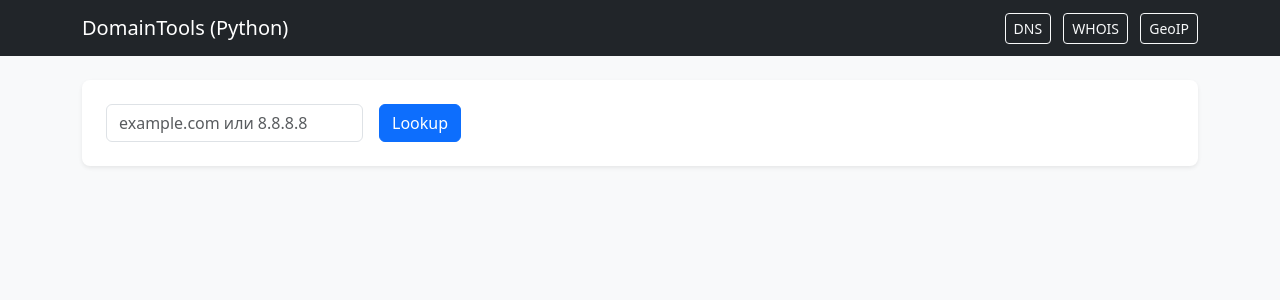
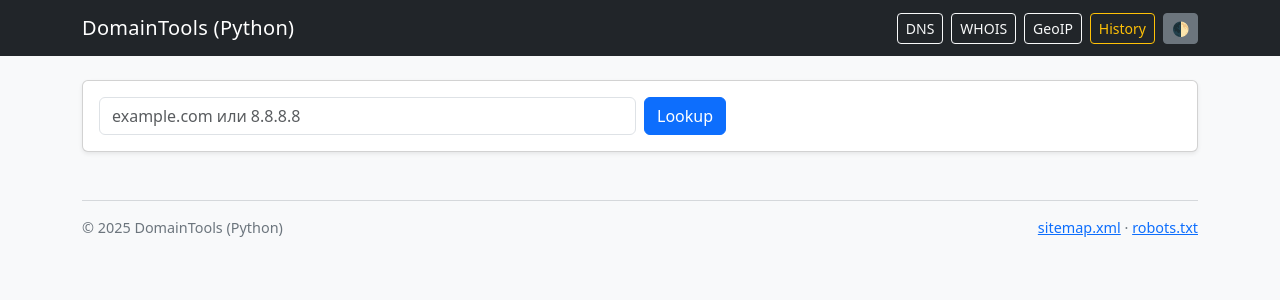
Before and after one commit to A-Krivoshen/domaintools, a Flask app: page /whois in a window 1280 px wide. Shown: the top 300 px of the page. Run offline with Flask 3, Linux system fonts and the light colour scheme.

Commit message:
feat: Redis history, pretty UI, sitemap/robots, favicon; nginx vhost with SSL; fixes

```diff
--- a/app.py
+++ b/app.py
@@ -2,22 +2,37 @@
 import os
 import re
 import socket
+import json
+import hashlib
+import time
 import logging
-from typing import Optional, Dict, List
+from datetime import datetime
+from typing import Optional, Dict, List, Tuple
 
-from flask import Flask, render_template, request, jsonify
-from flask_babel import Babel, gettext as _, get_locale as babel_get_locale
-from flask_caching import Cache
-
+import redis
 import whois
 import dns.resolver
 import dns.exception
 from ipwhois import IPWhois
 from geopy.geocoders import Nominatim
 
-# ----------------------
+from flask import (
+    Flask,
+    render_template,
+    request,
+    jsonify,
+    url_for,
+    abort,
+    Response,
+    send_from_directory,
+)
+from flask_babel import Babel, gettext as _, get_locale as babel_get_locale
+from flask_caching import Cache
+
+
+# -------------------------------------------------
 # App & config
-# ----------------------
+# -------------------------------------------------
 app = Flask(__name__, template_folder="templates", static_folder="static")
 app.config.update(
     SECRET_KEY=os.environ.get("SECRET_KEY", "dev-secret"),
@@ -30,6 +45,13 @@ app.config.update(
     CACHE_TYPE="SimpleCache",
     CACHE_DEFAULT_TIMEOUT=120,
 )
+
+# Redis (DB=3 по умолчанию)
+app.config.setdefault("REDIS_URL", os.getenv("REDIS_URL", "redis://127.0.0.1:6379/3"))
+r = redis.from_url(app.config["REDIS_URL"], decode_responses=True)
+HIST_NS = "dt:history"          # dt:history:{kind}:{id}
+HIST_ZSET = "dt:history:index"  # zset с "kind:id" (score=ts)
+HIST_LIMIT = 5000               # ограничение по количеству записей
 
 cache = Cache(app)
 
@@ -47,31 +69,57 @@ def _locale_selector():
 
 babel.init_app(app, locale_selector=_locale_selector)
 
-# Сделаем функцию доступной в Jinja: {{ get_locale() }}
+
+# Сделаем функции/фильтры доступными в Jinja
 @app.context_processor
 def jinja_globals():
     return {"get_locale": lambda: str(babel_get_locale())}
 
-# ----------------------
+@app.template_filter("prettyjson")
+def prettyjson(obj):
+    try:
+        return json.dumps(obj, ensure_ascii=False, indent=2)
+    except Exception:
+        return str(obj)
+@app.template_filter("enumerate")
+def jinja_enumerate(seq):
+    try:
+        # вернём список пар (value, index), чтобы в шаблоне работало: {% for v,i in ... %}
+        return [(v, i) for i, v in enumerate(list(seq))]
+    except Exception:
+        return []
+
+def country_flag(cc: str) -> str:
+    """FR -> 🇫🇷 (если код корректный)."""
+    if not cc or len(cc) != 2 or not cc.isalpha():
+        return ""
+    base = 127397
+    return "".join(chr(ord(c.upper()) + base) for c in cc)
+
+@app.context_processor
+def jinja_more_globals():
+    return {"country_flag": country_flag}
+
+
+# -------------------------------------------------
 # Logging
-# ----------------------
+# -------------------------------------------------
 handler = logging.StreamHandler()
 handler.setLevel(logging.INFO)
 app.logger.setLevel(logging.INFO)
 app.logger.addHandler(handler)
 
-# ----------------------
+
+# -------------------------------------------------
 # Helpers
-# ----------------------
+# -------------------------------------------------
 DOMAIN_RE = re.compile(
     r"^(?=.{1,253}$)(?!-)([a-zA-Z0-9-]{1,63}(?<!-)\.)+[A-Za-z]{2,63}$"
 )
 
-
 def validate_domain(domain: str) -> None:
     if not DOMAIN_RE.match(domain):
         raise ValueError(_("Invalid domain name."))
-
 
 def resolve_records(domain: str, qtype: str, timeout: float = 3.0) -> List[str]:
     resolver = dns.resolver.Resolver()
@@ -79,24 +127,111 @@ def resolve_records(domain: str, qtype: str, timeout: float = 3.0) -> List[str]:
     answers = resolver.resolve(domain, qtype)
     return [r.to_text() for r in answers]
 
+def make_id(kind: str, query: str) -> str:
+    payload = f"{kind}:{(query or '').strip().lower()}"
+    return hashlib.sha1(payload.encode("utf-8")).hexdigest()[:16]
 
-# ----------------------
+def save_history(kind: str, query: str, result: dict) -> str:
+    """Сохранить снэпшот в Redis и вернуть стабильный id."""
+    hid = make_id(kind, query)
+    key = f"{HIST_NS}:{kind}:{hid}"
+    ts = int(time.time())
+
+    if not r.exists(key):
+        doc = {"id": hid, "kind": kind, "query": query, "result": result, "ts": ts}
+        r.hset(key, mapping={"json": json.dumps(doc, ensure_ascii=False)})
+        r.zadd(HIST_ZSET, {f"{kind}:{hid}": ts})
+
+        # безопасный трим
+        try:
+            total = r.zcard(HIST_ZSET) or 0
+            if total > HIST_LIMIT:
+                cut = total - HIST_LIMIT
+                r.zremrangebyrank(HIST_ZSET, 0, cut - 1)
+        except Exception:
+            app.logger.exception("Failed to trim history zset")
+
+        app.logger.info("Saved history %s:%s (query=%s)", kind, hid, query)
+
+    return hid
+
+def load_history(kind: str, hid: str) -> Optional[dict]:
+    key = f"{HIST_NS}:{kind}:{hid}"
+    raw = r.hget(key, "json")
+    return json.loads(raw) if raw else None
+
+def _split_kind_id(s: str) -> Optional[Tuple[str, str]]:
+    if ":" not in s:
+        return None
+    k, i = s.split(":", 1)
+    if not k or not i:
+        return None
+    return k, i
+
+
+# -------------------------------------------------
 # Routes
-# ----------------------
-@app.route("/health")
+# -------------------------------------------------
+@app.get("/health")
 def health():
     return jsonify(status="ok"), 200
 
+@app.get("/favicon.ico")
+def favicon():
+    return send_from_directory(
+        os.path.join(app.root_path, "static"),
+        "favicon.ico",
+        mimetype="image/x-icon",
+    )
+
+@app.get("/robots.txt")
+def robots():
+    lines = [
+        "User-agent: *",
+        "Allow: /",
+        f"Sitemap: {url_for('sitemap', _external=True)}",
+        "",
+    ]
+    return Response("\n".join(lines), mimetype="text/plain")
+
+@app.get("/sitemap.xml")
+def sitemap():
+    # главные страницы
+    base_urls = [
+        url_for("index", _external=True),
+        request.url_root.rstrip("/") + "/dns",
+        request.url_root.rstrip("/") + "/whois",
+        request.url_root.rstrip("/") + "/geo",
+        request.url_root.rstrip("/") + "/history",
+    ]
+    # возьмём последние 200 ссылок истории
+    keys = r.zrevrange(HIST_ZSET, 0, 199)
+    hist_urls = []
+    for s in keys:
+        pair = _split_kind_id(s)
+        if not pair:
+            continue
+        kind, hid = pair
+        hist_urls.append(url_for("history_view", kind=kind, hid=hid, _external=True))
+
+    xml = ['<?xml version="1.0" encoding="UTF-8"?>',
+           '<urlset xmlns="http://www.sitemaps.org/schemas/sitemap/0.9">']
+    for u in base_urls + hist_urls:
+        xml.append(f"<url><loc>{u}</loc></url>")
+    xml.append("</urlset>")
+    return Response("\n".join(xml), mimetype="application/xml")
 
 @app.route("/")
 def index():
     return render_template("index.html")
 
-
+# ---------- DNS ----------
 @app.route("/dns", methods=["GET", "POST"])
 def dns_lookup():
     result: Optional[Dict[str, List[str]]] = None
     error: Optional[str] = None
+    domain = None
+    permalink = None
 
     if request.method == "POST":
         domain = (request.form.get("domain") or "").strip().lower()
@@ -109,6 +244,9 @@ def dns_lookup():
                     result[qtype] = resolve_records(domain, qtype)
                 except (dns.resolver.NoAnswer, dns.resolver.NXDOMAIN, dns.resolver.NoNameservers):
                     result[qtype] = []
+            # история
+            hid = save_history("dns", domain, result)
+            permalink = url_for("history_view", kind="dns", hid=hid, _external=True)
         except ValueError as ve:
             error = str(ve)
         except dns.exception.DNSException as de:
@@ -117,13 +255,15 @@ def dns_lookup():
             app.logger.exception("Unexpected DNS error")
             error = _("Unexpected error during DNS lookup.")
 
-    return render_template("dns.html", result=result, error=error)
+    return render_template("dns.html", result=result, error=error, query=domain, permalink=permalink)
 
-
+# ---------- WHOIS ----------
 @app.route("/whois", methods=["GET", "POST"])
 def whois_lookup():
     data: Optional[Dict] = None
     error: Optional[str] = None
+    query = None
+    permalink = None
 
     if request.method == "POST":
         query = (request.form.get("query") or "").strip()
@@ -152,19 +292,25 @@ def whois_lookup():
                     for k, v in w.__dict__.items()
                     if not k.startswith("_")
                 }
+
+            hid = save_history("whois", query, data)
+            permalink = url_for("history_view", kind="whois", hid=hid, _external=True)
+
         except ValueError as ve:
             error = str(ve)
         except Exception:
             app.logger.exception("WHOIS error")
             error = _("Unexpected error during WHOIS lookup.")
 
-    return render_template("whois.html", result=data, error=error)
+    return render_template("whois.html", result=data, error=error, query=query, permalink=permalink)
 
-
+# ---------- GEO ----------
 @app.route("/geo", methods=["GET", "POST"])
 def geo_lookup():
     result: Optional[Dict] = None
     error: Optional[str] = None
+    query = None
+    permalink = None
 
     if request.method == "POST":
         query = (request.form.get("query") or "").strip()
@@ -197,22 +343,67 @@ def geo_lookup():
                 "country_code": country_code,
                 "country_name": country_name,
             }
+
+            hid = save_history("geo", query, result)
+            permalink = url_for("history_view", kind="geo", hid=hid, _external=True)
+
         except socket.gaierror:
             error = _("Invalid IP or domain.")
         except Exception:
             app.logger.exception("GeoIP error")
             error = _("An error occurred during GeoIP lookup.")
 
-    return render_template("geo.html", result=result, error=error)
+    return render_template("geo.html", result=result, error=error, query=query, permalink=permalink)
+
+# ---------- История ----------
+@app.get("/history")
+def history_list():
+    keys = r.zrevrange(HIST_ZSET, 0, 49)  # последние 50
+    items = []
+    for s in keys:
+        pair = _split_kind_id(s)
+        if not pair:
+            continue
+        kind, hid = pair
+        doc = load_history(kind, hid)
+        if not doc:
+            continue
+        items.append(
+            {
+                "kind": kind,
+                "id": hid,
+                "query": doc.get("query"),
+                "ts": datetime.utcfromtimestamp(doc.get("ts", 0)).strftime("%Y-%m-%d %H:%M:%S UTC"),
+                "url": url_for("history_view", kind=kind, hid=hid),
+            }
+        )
+    return render_template("history.html", items=items)
+
+@app.get("/h/<kind>/<hid>")
+def history_view(kind: str, hid: str):
+    if kind not in {"dns", "whois", "geo"}:
+        abort(404)
+    doc = load_history(kind, hid)
+    if not doc:
+        abort(404)
+    q = doc.get("query")
+    res = doc.get("result")
+    permalink = request.url
+    if kind == "dns":
+        return render_template("dns.html", result=res, error=None, query=q, permalink=permalink)
+    if kind == "whois":
+        return render_template("whois.html", result=res, error=None, query=q, permalink=permalink)
+    if kind == "geo":
+        return render_template("geo.html", result=res, error=None, query=q, permalink=permalink)
+    abort(404)
 
 
-# ----------------------
+# -------------------------------------------------
 # Error handlers
-# ----------------------
+# -------------------------------------------------
 @app.errorhandler(404)
 def not_found(e):
     return render_template("errors/404.html"), 404
-
 
 @app.errorhandler(500)
 def server_error(e):
@@ -220,8 +411,8 @@ def server_error(e):
     return render_template("errors/500.html"), 500
 
 
-# ----------------------
+# -------------------------------------------------
 # Dev entry
-# ----------------------
+# -------------------------------------------------
 if __name__ == "__main__":
     app.run(host="127.0.0.1", port=8000, debug=True)
--- a/requirements.txt
+++ b/requirements.txt
@@ -27,3 +27,4 @@ six==1.17.0
 urllib3==2.5.0
 Werkzeug==3.1.3
 WTForms==3.2.1
+redis==5.0.7
--- /dev/null
+++ b/static/app.css
@@ -0,0 +1,15 @@
+/* static/app.css */
+:root { --card-radius: 1rem; }
+.card-soft { border: 0; border-radius: var(--card-radius); box-shadow: 0 8px 30px rgba(0,0,0,.07); }
+code, pre { font-family: ui-monospace, SFMono-Regular, Menlo, Consolas, "Liberation Mono", monospace; }
+pre { background: #0d1117; color:#e6edf3; padding:1rem; border-radius:.75rem; overflow:auto; }
+.badge-pill { border-radius: 999px; padding:.35rem .6rem; font-weight:600; }
+.result-header { display:flex; align-items:center; gap:.5rem; }
+.permalink { font-size:.9rem; }
+.list-group-item-action .text-muted { font-size:.85rem; }
+.navbar-brand { letter-spacing:.3px; }
+.footer { color:#6c757d; font-size:.9rem; margin:3rem 0 1rem; }
+.code-badge{display:inline-block;padding:.25rem .5rem;border-radius:.5rem;background:#111;color:#eee;font-family:ui-monospace,SFMono-Regular,Menlo,Monaco,Consolas,monospace;font-size:.85rem;margin:.15rem  .25rem .15rem 0}
+.table-sm td,.table-sm th{padding:.4rem .5rem}
+pre.code{background:#0b0f14;color:#e6edf3;border-radius:.5rem;padding:1rem;overflow:auto}
+.muted{color:#6c757d}
--- /dev/null
+++ b/static/app.js
@@ -0,0 +1,29 @@
+// static/app.js
+(function () {
+  // theme toggle
+  const btn = document.querySelector('[data-theme-toggle]');
+  const stored = localStorage.getItem('theme') || 'light';
+  document.documentElement.dataset.bsTheme = stored;
+  if (btn) btn.addEventListener('click', () => {
+    const cur = document.documentElement.dataset.bsTheme === 'dark' ? 'light' : 'dark';
+    document.documentElement.dataset.bsTheme = cur;
+    localStorage.setItem('theme', cur);
+  });
+
+  // copy permalink
+  document.querySelectorAll('[data-copy]').forEach(el => {
+    el.addEventListener('click', async () => {
+      const target = el.getAttribute('data-copy');
+      const txt = (document.querySelector(target)?.textContent || '').trim();
+      try { await navigator.clipboard.writeText(txt); el.textContent = 'Скопировано!'; setTimeout(()=>el.textContent='Копировать',1400);} catch(e){}
+    });
+  });
+
+  // submit spinners
+  document.querySelectorAll('form[data-loading]').forEach(form => {
+    form.addEventListener('submit', () => {
+      const btn = form.querySelector('button[type=submit]');
+      if (btn) { btn.disabled = true; btn.dataset.prev = btn.innerHTML; btn.innerHTML = '⌛ Выполняю...'; }
+    });
+  });
+})();
--- a/templates/base.html
+++ b/templates/base.html
@@ -1,24 +1,62 @@
 <!doctype html>
-<html lang="{{ get_locale() }}">
+<html lang="{{ get_locale() }}" data-bs-theme="light">
 <head>
   <meta charset="utf-8">
   <meta name="viewport" content="width=device-width, initial-scale=1">
-  <title>{% block title %}python.domaintools.site{% endblock %}</title>
+
+  <title>{% block title %}DomainTools (Python){% endblock %}</title>
+  <meta name="description" content="DNS / WHOIS / GeoIP утилиты с историей запросов (python.domaintools.site)">
+  <link rel="icon" href="{{ url_for('static', filename='favicon.ico') }}">
+
+  <!-- Open Graph -->
+  <meta property="og:title" content="DomainTools (Python)">
+  <meta property="og:description" content="DNS / WHOIS / GeoIP утилиты с историей запросов">
+  <meta property="og:type" content="website">
+  <meta property="og:url" content="{{ request.url }}">
+  <meta property="og:image" content="{{ url_for('static', filename='og.png', _external=True) }}">
+
+  <!-- CSS -->
   <link rel="stylesheet" href="https://cdn.jsdelivr.net/npm/bootstrap@5.3.3/dist/css/bootstrap.min.css">
+  <link rel="stylesheet" href="{{ url_for('static', filename='app.css') }}">
 </head>
 <body class="bg-light">
 <nav class="navbar navbar-expand-lg navbar-dark bg-dark mb-4">
   <div class="container">
     <a class="navbar-brand" href="/">DomainTools (Python)</a>
-    <div>
-      <a class="btn btn-sm btn-outline-light me-2" href="/dns">DNS</a>
-      <a class="btn btn-sm btn-outline-light me-2" href="/whois">WHOIS</a>
-      <a class="btn btn-sm btn-outline-light" href="/geo">GeoIP</a>
+
+    <button class="navbar-toggler" type="button" data-bs-toggle="collapse" data-bs-target="#topnav" aria-controls="topnav" aria-expanded="false" aria-label="Toggle navigation">
+      <span class="navbar-toggler-icon"></span>
+    </button>
+
+    <div id="topnav" class="collapse navbar-collapse">
+      <div class="ms-auto d-flex align-items-center gap-2">
+        <a class="btn btn-sm btn-outline-light" href="/dns">DNS</a>
+        <a class="btn btn-sm btn-outline-light" href="/whois">WHOIS</a>
+        <a class="btn btn-sm btn-outline-light" href="/geo">GeoIP</a>
+        <a class="btn btn-sm btn-outline-warning" href="/history">History</a>
+        <button class="btn btn-sm btn-secondary" type="button" title="Тёмная/светлая тема" data-theme-toggle>🌓</button>
+      </div>
     </div>
   </div>
 </nav>
+
 <main class="container">
   {% block content %}{% endblock %}
+
+  <div class="footer">
+    <hr>
+    <div class="d-flex justify-content-between align-items-center">
+      <span>© {{ 2025 }} DomainTools (Python)</span>
+      <span>
+        <a href="/sitemap.xml">sitemap.xml</a> ·
+        <a href="/robots.txt">robots.txt</a>
+      </span>
+    </div>
+  </div>
 </main>
+
+<!-- JS -->
+<script src="{{ url_for('static', filename='app.js') }}"></script>
+<script src="https://cdn.jsdelivr.net/npm/bootstrap@5.3.3/dist/js/bootstrap.bundle.min.js" defer></script>
 </body>
 </html>
--- a/templates/index.html
+++ b/templates/index.html
@@ -1,8 +1,8 @@
 {% extends 'base.html' %}
-{% block title %}Home — python.domaintools.site{% endblock %}
+{% block title %}Home — DomainTools{% endblock %}
 {% block content %}
-<div class="p-5 bg-white shadow-sm rounded-3">
+<div class="card card-soft p-5">
   <h1 class="h3 mb-3">Добро пожаловать</h1>
-  <p class="mb-0">Перейдите в разделы <a href="/dns">DNS</a>, <a href="/whois">WHOIS</a> или <a href="/geo">GeoIP</a>.</p>
+  <p class="mb-0">Перейдите в разделы <a href="/dns">DNS</a>, <a href="/whois">WHOIS</a> или <a href="/geo">GeoIP</a>. Сохранённые результаты доступны в <a href="/history">History</a>.</p>
 </div>
 {% endblock %}
--- a/templates/whois.html
+++ b/templates/whois.html
@@ -1,20 +1,57 @@
 {% extends 'base.html' %}
-{% block title %}WHOIS{% endblock %}
+{% block title %}WHOIS — python.domaintools.site{% endblock %}
 {% block content %}
-<div class="bg-white p-4 rounded-3 shadow-sm">
-  <form method="post" class="row g-3">
-    <div class="col-auto">
-      <input name="query" class="form-control" placeholder="example.com или 8.8.8.8" required>
+<div class="card shadow-sm">
+  <div class="card-body">
+    <form method="post" class="row g-2">
+      <div class="col-md-6">
+        <input class="form-control" name="query" placeholder="example.com или 8.8.8.8" value="{{ request.form.get('query','') }}">
       </div>
       <div class="col-auto">
         <button class="btn btn-primary">Lookup</button>
       </div>
+      {% if permalink %}
+      <div class="col-12"><a class="small" href="{{ permalink }}">Постоянная ссылка на этот результат</a></div>
+      {% endif %}
     </form>
-  {% if error %}<div class="alert alert-danger mt-3">{{ error }}</div>{% endif %}
+
+    {% if error %}
+      <div class="alert alert-danger mt-3">{{ error }}</div>
+    {% endif %}
+
     {% if result %}
-  <hr>
-  <h5>Результат</h5>
-  <pre class="mb-0">{{ result | tojson(indent=2) }}</pre>
+      <h5 class="mt-4">Ключевые поля</h5>
+      {% set keys = [
+        'domain_name','registrar','name','org','country','creation_date',
+        'expiration_date','updated_date','status','emails','name_servers'
+      ] %}
+      <div class="table-responsive">
+        <table class="table table-sm">
+          <tbody>
+            {% for k in keys if result.get(k) %}
+              <tr>
+                <th class="text-muted" style="width:220px">{{ k }}</th>
+                <td>
+                  {% set v = result.get(k) %}
+                  {% if v is string %}
+                    {{ v }}
+                  {% elif v is iterable %}
+                    {% for item in v %}<span class="code-badge">{{ item }}</span>{% endfor %}
+                  {% else %}
+                    <span class="code-badge">{{ v }}</span>
+                  {% endif %}
+                </td>
+              </tr>
+            {% endfor %}
+          </tbody>
+        </table>
+      </div>
+
+      <details class="mt-3">
+        <summary class="muted">Показать полный WHOIS (JSON)</summary>
+        <pre class="code mt-2">{{ result | prettyjson }}</pre>
+      </details>
     {% endif %}
   </div>
+</div>
 {% endblock %}
```
Also changed, not shown: templates/dns.html (+42 -11 lines), templates/geo.html (+41 -9 lines), templates/history.html (added, +24 -0 lines), 2 other files. Lines whose indentation alone changed are shown as unchanged.
